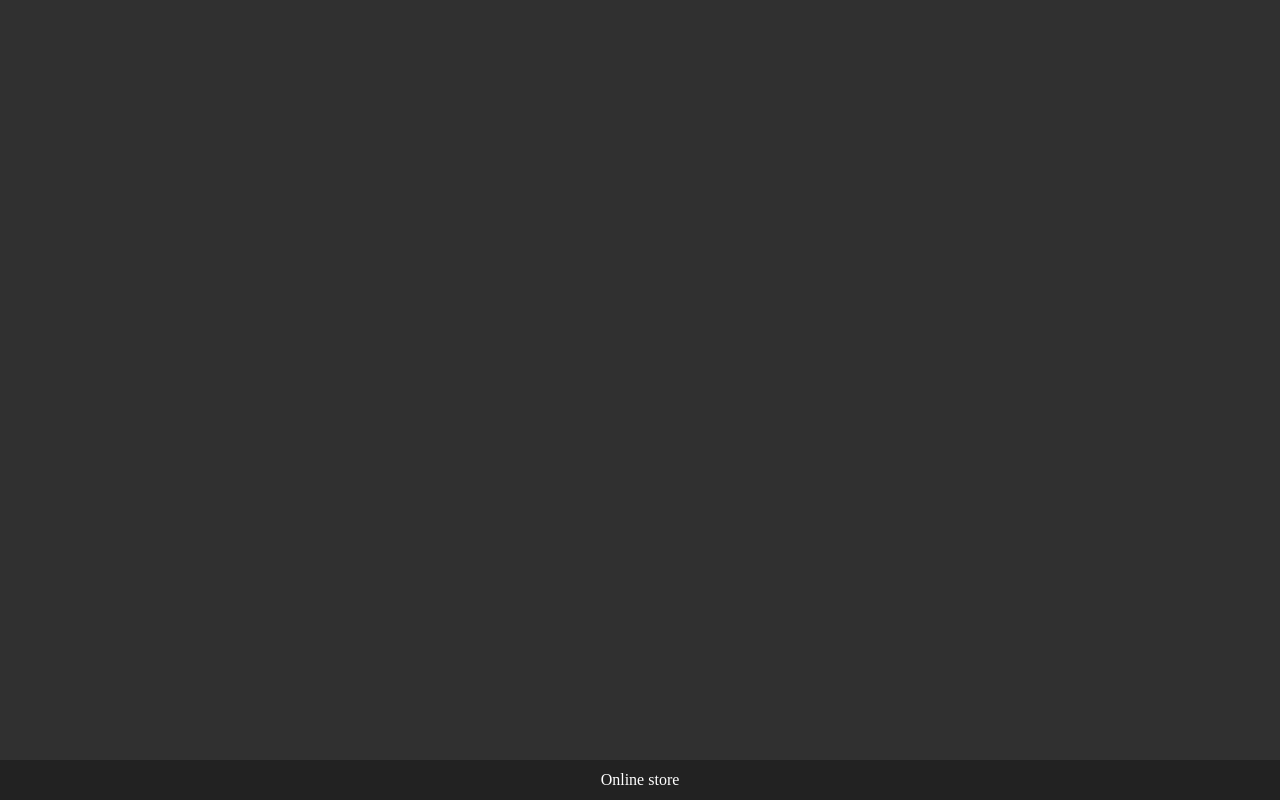
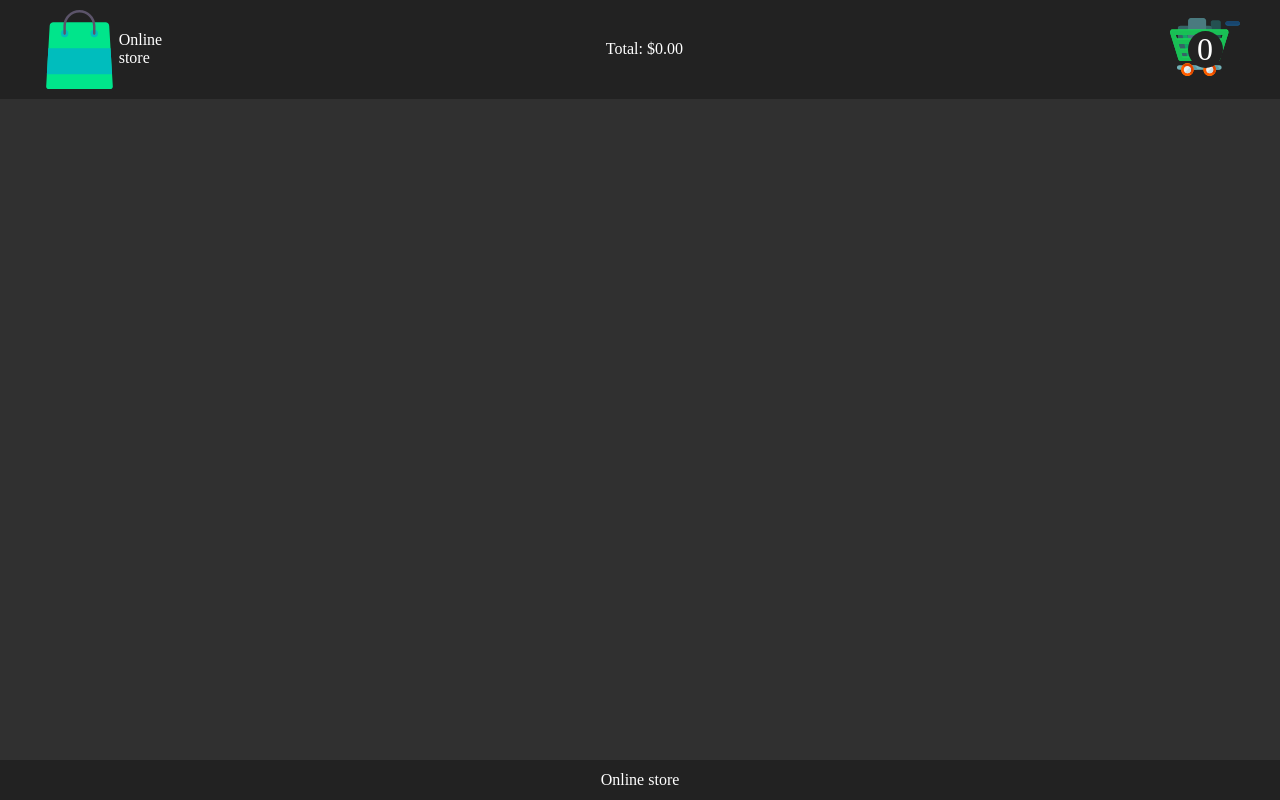
Before and after one commit to vberezhnykh/online-store, a website built with webpack: page src/index.html in a window 1280 px wide. Built offline with nearby package versions, Linux system fonts and the light colour scheme.

Commit message:
feat: completed meigration of footer and header to ts

```diff
--- /dev/null
+++ b/src/assets/misc/func.ts
@@ -0,0 +1,11 @@
+import { ICustomElement } from './interfaces'
+
+export function createCustomElement(data: ICustomElement) {
+  let element = document.createElement(data.selector);
+  element.className = data.class;
+  if (data.options) {
+      element.setAttribute('src', data.options.src);
+      element.setAttribute('alt', data.options.alt);
+  }
+  return element;
+}
--- /dev/null
+++ b/src/assets/misc/interfaces.ts
@@ -0,0 +1,10 @@
+export interface ICustomElement {
+  selector: string;
+  class: string;
+  options?: IImgOptions;
+}
+
+interface IImgOptions {
+  src : string;
+  alt : string;
+}
--- a/src/components/misc/func.ts
+++ /dev/null
@@ -1,6 +0,0 @@
-export function createElement1(tag: string, tagClass: string) {
-  let element = document.createElement(tag);
-  element.classList.add(tagClass);
-  console.log(1);
-  return element;
-}
--- a/src/components/view/appView.ts
+++ b/src/components/view/appView.ts
@@ -1,14 +1,18 @@
 import Header from "./header/header";
+import Footer from "./footer/footer"
 
 class AppView {
   header: Header;
+  footer: Footer;
 
   constructor() {
-    this.header = new Header;
+    this.header = new Header();
+    this.footer = new Footer();
   }
 
   drawHeader() {
     this.header.draw();
+    this.footer.draw();
   }
 }
 
--- /dev/null
+++ b/src/components/view/footer/footer.ts
@@ -0,0 +1,12 @@
+import { createCustomElement } from '../../../assets/misc/func';
+
+class Footer {
+  draw() {
+    const footer = (document.querySelector('.footer') as HTMLElement);
+    let footerText = <HTMLSpanElement>createCustomElement({selector : 'span', class : 'footer__text'});
+    footerText.textContent = 'Online store';
+    footer.appendChild(footerText);
+  }
+}
+
+export default Footer;
--- a/src/components/view/header/header.ts
+++ b/src/components/view/header/header.ts
@@ -1,22 +1,28 @@
-import * as func from '../../misc/func';
+import { createCustomElement } from '../../../assets/misc/func';
+import cartImg from '../../../assets/images/header/cart.svg'
+import bagImg from '../../../assets/images/header/bag.svg'
 
 class Header {
   createLogoCart(type: string) {
-    let parent = <HTMLDivElement>func.createElement1('div', `header__${type}`);
-    console.log(parent);
-    let link = <HTMLLinkElement>func.createElement1('a', `${type}__link link`);
-    console.log(link);
-    let linkImg = <HTMLImageElement>func.createElement1('img', `${type}__image`);
+    let parent = <HTMLDivElement>createCustomElement({selector : 'div', class : `header__${type}`});
+    let link = <HTMLLinkElement>createCustomElement({selector : 'a', class : `${type}__link link`});
+    const imgUrl: string = type === 'cart' ? cartImg : bagImg;
+    let linkImg = <HTMLImageElement>createCustomElement({selector :'img', class : `${type}__image`, options : {src : imgUrl, alt : `${type}Logo`}});
     link.setAttribute('href', '#');
-    link.textContent = 'Online store';
     link.appendChild(linkImg);
+    if (type === 'cart') {
+      parent.setAttribute('data-value', '0')
+    } else {
+      link.innerHTML += 'Online store';
+    }
+
     parent.appendChild(link);
-    return link;
+    return parent;
   }
   createTotalSum(): HTMLDivElement {
-    const headerTotal = <HTMLDivElement>document.createElement('header__total');
-    const totalText = <HTMLSpanElement>document.createElement('total__text');
-    const totalSum = <HTMLSpanElement>document.createElement('total__sum');
+    const headerTotal = <HTMLDivElement>createCustomElement({selector : 'div', class : 'header__total'});
+    const totalText = <HTMLSpanElement>createCustomElement({selector : 'span', class : 'total__text'});
+    const totalSum = <HTMLSpanElement>createCustomElement({selector : 'span', class : 'total__sum'});
     totalText.textContent = 'Total: $';
     totalSum.textContent = '0.00';
     headerTotal.appendChild(totalText);
@@ -24,7 +30,7 @@ class Header {
     return headerTotal;
   }
   draw() {
-    const container = <HTMLDivElement>document.createElement('header__container');
+    const container = <HTMLDivElement>createCustomElement({selector : 'div', class : 'header__container'});
     container.appendChild(this.createLogoCart('logo'));
     container.appendChild(this.createTotalSum());
     container.appendChild(this.createLogoCart('cart'));
--- a/src/index.html
+++ b/src/index.html
@@ -8,30 +8,12 @@
   </head>
   <body>
     <header class="header">
-      <!-- <div class="header__container">
-        <div class="header__logo">
-          <a href="" class="logo__link link">
-            <img src="../images/header/bag.svg" alt="storeLogo" class="link__image">
-            Online store
-          </a>
-        </div>
-        <div class="header__total">
-          <span class="total__text">Total: $</span>
-          <span class="total__sum">0.00</span>
-        </div>
-        <div class="header__cart" data-value="0">
-          <a href="" class="cart__link link">
-            <img src="../images/header/cart.svg" alt="cartLogo" class="cart__image">
-          </a>
-        </div>
-      </div> -->
     </header>
     <main class="page">
       <div class="page__container">
       </div>
     </main>
     <footer class="footer">
-      <span>Online store</span>
     </footer>
   </body>
 </html>
--- /dev/null
+++ b/src/module.d.ts
@@ -0,0 +1,6 @@
+declare module '*.jpg';
+declare module '*.jpeg';
+declare module '*.gif';
+declare module '*.png';
+declare module '*.svg';
+declare module '*.webp';
```
Also changed, not shown: src/assets/images/header/bag.svg (added), src/assets/images/header/cart.svg (added), src/images/header/bag.svg (deleted), src/images/header/cart.svg (deleted).
